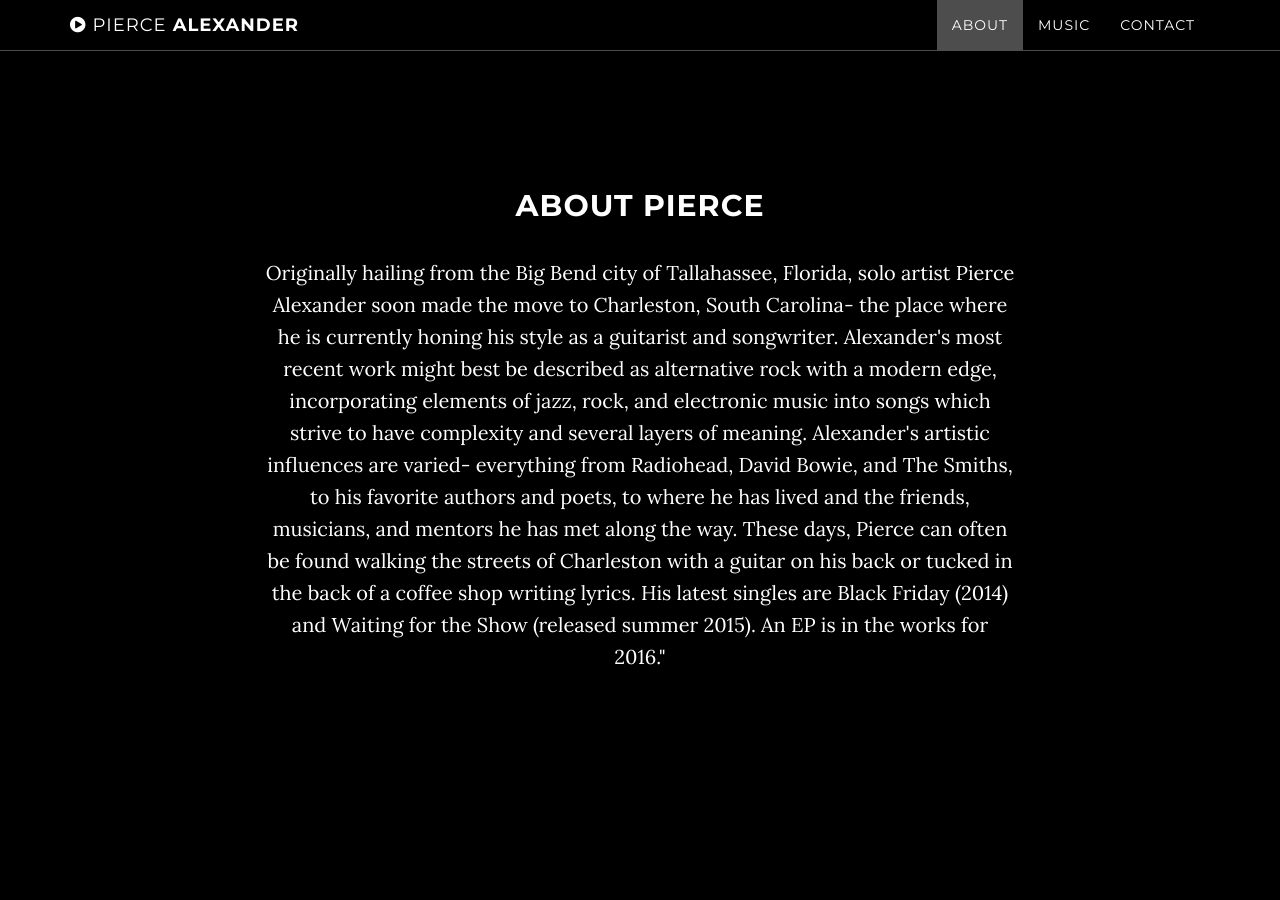
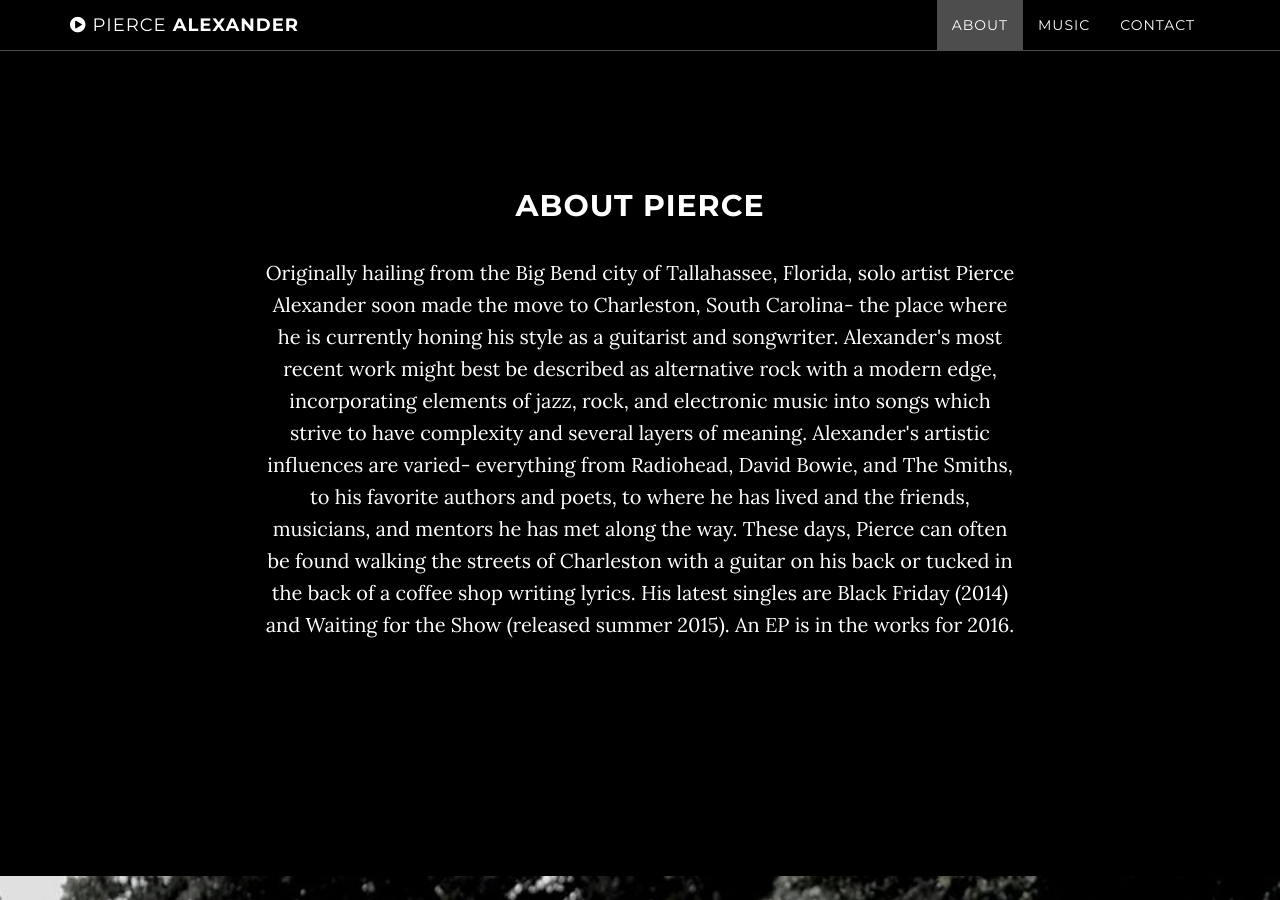
Before and after one commit to CodeMartians/pmusic, a Jekyll site: the page built from index.html, in a window 1280 px wide and 900 px high, scrolled down 911 px. Built offline with Jekyll 4.4.1, drawn with Linux system fonts in a browser that asks for light colours.

Commit message:
Removed quotation mark

```diff
--- a/_includes/about.html
+++ b/_includes/about.html
@@ -9,7 +9,7 @@
                      strive to have complexity and several layers of meaning. Alexander's artistic influences are varied- everything from Radiohead, David Bowie,
                       and The Smiths, to his favorite authors and poets, to where he has lived and the friends, musicians, and mentors he has met along the way.
                        These days, Pierce can often be found walking the streets of Charleston with a guitar on his back or tucked in the back of a coffee shop
-                        writing lyrics. His latest singles are Black Friday (2014) and Waiting for the Show (released summer 2015). An EP is in the works for 2016."</p>
+                        writing lyrics. His latest singles are Black Friday (2014) and Waiting for the Show (released summer 2015). An EP is in the works for 2016.</p>
             </div>
         </div>
     </section>
```
